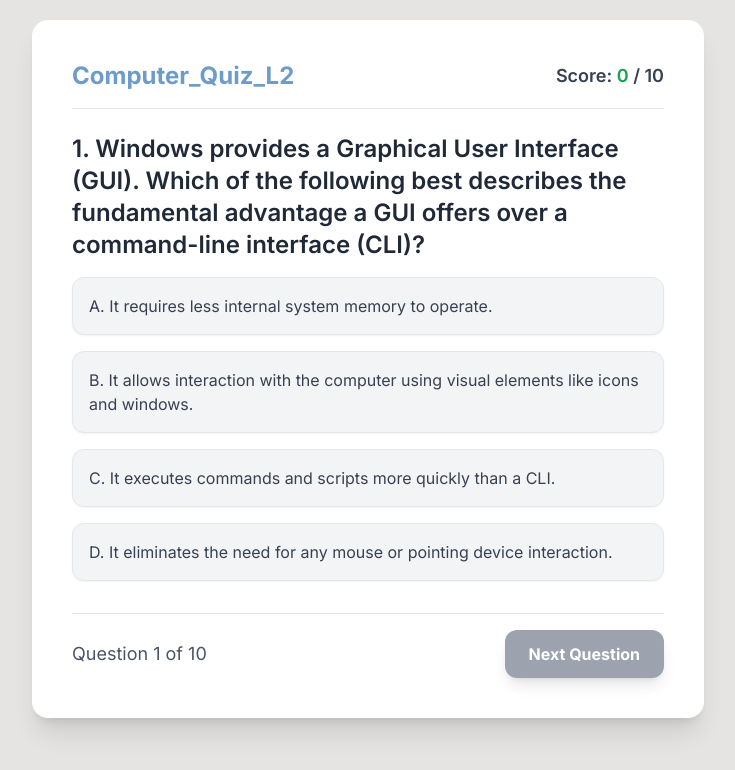
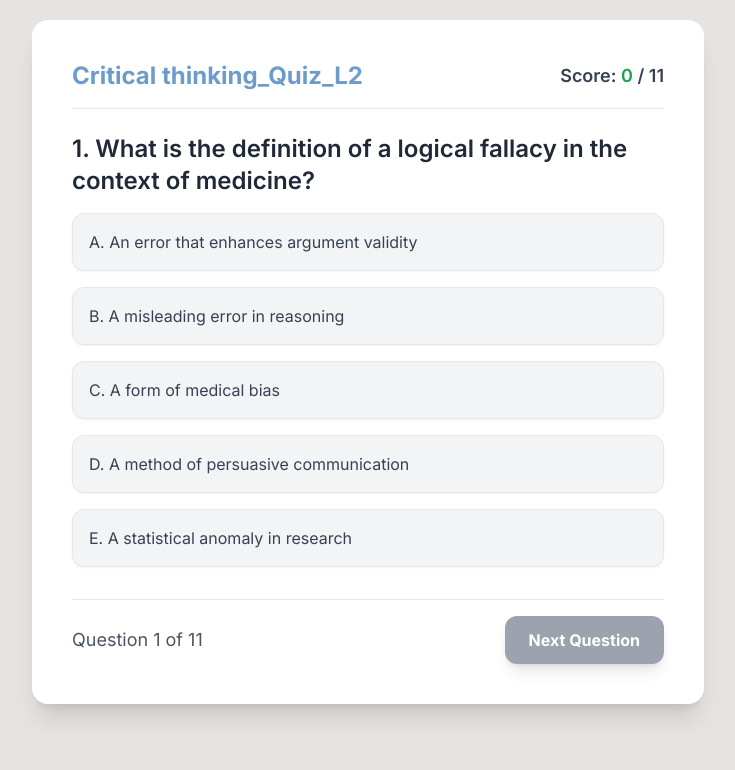
Before and after one commit to shabazrasheed10-rgb/Critical-thinking_Lec2, a plain HTML site: page index.html in a window 1280 px wide. Shown: the whole page, without its empty margins (272-1007 px from the left). Drawn offline with nearby package versions, Linux system fonts and the light colour scheme.

Commit message:
Update index.html

```diff
--- a/index.html
+++ b/index.html
@@ -46,7 +46,7 @@
   <div id="quiz-container" class="w-full max-w-2xl bg-white shadow-xl rounded-2xl p-6 md:p-10">
 
    <div class="flex justify-between items-center mb-6 border-b pb-4 border-gray-200">
-    <h1 class="text-2xl font-bold text-[#6D9BCA]">Computer_Quiz_L2</h1>
+    <h1 class="text-2xl font-bold text-[#6D9BCA]">Critical thinking_Quiz_L2</h1>
 
     <div class="text-lg font-semibold text-gray-700">
       Score: <span id="score-display" class="text-green-600">0</span> / <span id="total-questions">0</span>
@@ -79,107 +79,129 @@
 
   <script>
     const quizData = [
+
             {
-            question: "1. Windows provides a Graphical User Interface (GUI). Which of the following best describes the fundamental advantage a GUI offers over a command-line interface (CLI)?",
+    question: "1. What is the definition of a logical fallacy in the context of medicine?",
     options: [
-                "A. It requires less internal system memory to operate.",
-                "B. It allows interaction with the computer using visual elements like icons and windows.",
-                "C. It executes commands and scripts more quickly than a CLI.",
-                "D. It eliminates the need for any mouse or pointing device interaction."
+        "A. An error that enhances argument validity",
+        "B. A misleading error in reasoning",
+        "C. A form of medical bias",
+        "D. A method of persuasive communication",
+        "E. A statistical anomaly in research"
     ],
-            answer: "B. It allows interaction with the computer using visual elements like icons and windows."
+    answer: "B. A misleading error in reasoning"
 },
 {
-            question: "2. What is the primary purpose of the Start Menu in the Windows operating system?",
+    question: "2. In the example of confirmation bias, what is the primary error in reasoning?",
     options: [
-                "A. To show currently running applications and provide quick access to common system tools.",
-                "B. To display the main workspace where the user interacts with applications.",
-                "C. To serve as the main gateway to access programs, settings, and files.",
-                "D. To temporarily store deleted files for potential recovery."
+        "A. Ignoring all evidence",
+        "B. Accepting evidence from unreliable sources",
+        "C. Focusing only on evidence that supports pre-existing beliefs",
+        "D. Overestimating the consequences of a decision",
+        "E. Misrepresenting an opponent's argument"
     ],
-            answer: "C. To serve as the main gateway to access programs, settings, and files."
+    answer: "C. Focusing only on evidence that supports pre-existing beliefs"
 },
 {
-            question: "3. A user deletes a critical financial report named 'Q3_Earnings.xlsx' from their local 'Documents' folder. Where is this file primarily located immediately after deletion, and what is its status?",
+    question: "3. How does bias affect medical decision-making?",
     options: [
-                "A. It is permanently erased from the hard drive, but a backup copy is stored in the cloud.",
-                "B. It is transferred to a temporary 'Deleted Items' folder accessible only via File Explorer's Quick access.",
-                "C. It is in the Recycle Bin, allowing for temporary storage and potential recovery.",
-                "D. It is moved to the 'System and Security' folder within the Control Panel."
+        "A. It enhances clinical reasoning",
+        "B. It can lead to systematic errors in judgment",
+        "C. It is always beneficial in practice",
+        "D. It has no impact on patient outcomes",
+        "E. It encourages adherence to guidelines"
     ],
-            answer: "C. It is in the Recycle Bin, allowing for temporary storage and potential recovery."
+    answer: "B. It can lead to systematic errors in judgment"
 },
 {
-            question: "4. A user is working on three different applications: a web browser, a word processor, and a spreadsheet program. Which Taskbar function is essential for quickly transitioning between these open programs?",
+    question: "4. What is the primary concern with \"Anchoring Bias\" in a clinical setting?",
     options: [
-                "A. Providing the Search bar to find programs and files.",
-                "B. Displaying the computer's wallpaper and desktop icons.",
-                "C. Allowing switching between open applications.",
-                "D. Managing administrator privileges for the system."
+        "A. It leads to excessive testing",
+        "B. It prevents considering new information",
+        "C. It enhances patient communication",
+        "D. It encourages alternative treatment options",
+        "E. It simplifies complex diagnoses"
     ],
-            // Note: Answer D is kept to match the user's provided key.
-            answer: "C. Allowing switching between open applications."
+    answer: "B. It prevents considering new information"
 },
 {
-            question: "5. A student has created a new document folder named \"New Folder\" in File Explorer and now needs to rename it to \"Health Informatics Notes\". Which sequence of steps correctly renames the folder?",
+    question: "5. What is an example of \"Availability Bias\" in medical practice?",
     options: [
-                "A. Double-click the folder's icon, then right-click inside the open folder, and select 'Rename.'",
-                "B. Right-click on \"New Folder\" and select \"Rename.\"",
-                "C. Drag and drop the folder into the 'Rename' panel within the File Explorer Ribbon.",
-                "D. Select the folder and navigate to the 'Hardware and Sound' category in the Control Panel."
+        "A. Dismissing a rare disease due to recent experiences",
+        "B. Overdiagnosing a condition based on recent encounters",
+        "C. Ignoring symptoms that don't fit the initial diagnosis",
+        "D. Trusting unverified sources for medical information",
+        "E. Focusing solely on patient history"
     ],
-            answer: "B. Right-click on \"New Folder\" and select \"Rename.\""
+    answer: "B. Overdiagnosing a condition based on recent encounters"
 },
 {
-            question: "6. According to 'descriptive folder names.' What is the primary benefit of following this best practice for file organization?",
+    question: "6. What is a consequence of \"Overconfidence Bias\"?",
     options: [
-                "A. It automatically encrypts the folder, making it more secure.",
-                "B. It increases the overall storage capacity of the hard drive.",
-                "C. To make files easier to find and understand their contents at a glance.",
-                "D. It changes the default icon of the folder to a custom image."
+        "A. Increased collaboration among colleagues",
+        "B. Enhanced diagnostic accuracy",
+        "C. Ignoring valid alternative suggestions",
+        "D. Systematic review of all evidence",
+        "E. Improved patient outcomes"
     ],
-            answer: "C. To make files easier to find and understand their contents at a glance."
+    answer: "C. Ignoring valid alternative suggestions"
 },
 {
-            question: "7. A nurse needs to install a new wireless blood pressure monitor that connects directly to the computer via Bluetooth. Which Control Panel category should be used to manage this device installation and configuration?",
+    question: "7. Which bias could be illustrated by a doctor who only orders tests that confirm their initial diagnosis?",
     options: [
-                "A. System and Security",
-                "B. Network and Internet",
-                "C. Appearance and Personalization",
-                "D. Hardware and Sound"
+        "A. Anchoring Bias",
+        "B. Confirmation Bias",
+        "C. Availability Bias",
+        "D. Overconfidence Bias",
+        "E. Post Hoc Ergo Propter Hoc"
     ],
-            answer: "D. Hardware and Sound"
+    answer: "B. Confirmation Bias"
 },
 {
-            question: "8. Which of the following tasks is not explicitly mentioned as an option for personalizing the desktop?",
+    question: "8. How can logical fallacies in medical research impact patient care?",
     options: [
-                "A. Changing the wallpaper.",
-                "B. Adjusting the screen resolution.",
-                "C. Running a diagnostic hardware check.",
-                "D. Customizing colors and themes."
+        "A. They improve patient understanding",
+        "B. They lead to incorrect diagnoses and treatments",
+        "C. They ensure adherence to medical guidelines",
+        "D. They promote evidence-based practices",
+        "E. They enhance communication between professionals"
     ],
-            answer: "C. Running a diagnostic hardware check."
+    answer: "B. They lead to incorrect diagnoses and treatments"
 },
 {
-            question: "9. Why are separate user accounts recommended for different users on a single computer?",
+    question: "9. What is the significance of understanding bias in research and clinical practice?",
     options: [
-                "A. To increase the system's processing speed by dedicating resources to each user.",
-                "B. To allow all users to share a single, unified set of desktop icons and settings.",
-                "C. To eliminate the need for an administrator account on the system.",
-                "D. To maintain distinct security privileges and personalized settings for each user."
+        "A. It guarantees accurate results",
+        "B. It helps in minimizing errors in judgment",
+        "C. It eliminates the need for peer review",
+        "D. It encourages reliance on popular opinion",
+        "E. It simplifies complex medical issues"
     ],
-            answer: "D. To maintain distinct security privileges and personalized settings for each user."
+    answer: "B. It helps in minimizing errors in judgment"
 },
 {
-            question: "10. A user is experiencing slow performance and frequent application crashes. Based on the troubleshooting tips in the lecture, which action is the most general but often the most immediate solution for *many* common issues?",
+    question: "10. Which scenario best exemplifies a \"Strawman Argument\"?",
     options: [
-                "A. Clearing the browser cache and cookies.",
-                "B. Running an extensive antivirus scan of the entire system.",
-                "C. Checking for and installing new Windows updates.",
-                "D. Restarting the computer."
+        "A. Ignoring contrary evidence in a study",
+        "B. Misrepresenting a doctor's treatment plan to discredit it",
+        "C. Assuming a diagnosis based on initial symptoms",
+        "D. Attacking a colleague's character during a discussion",
+        "E. Predicting severe outcomes from minor changes"
     ],
-            answer: "D. Restarting the computer."
+    answer: "B. Misrepresenting a doctor's treatment plan to discredit it"
+},
+{
+    question: "11. What strategy can minimize the influence of logical fallacies in clinical judgment?",
+    options: [
+        "A. Relying solely on expert opinions",
+        "B. Engaging in critical analysis and evidence evaluation",
+        "C. Following established protocols without question",
+        "D. Prioritizing personal experience over research",
+        "E. Dismissing alternative viewpoints"
+    ],
+    answer: "B. Engaging in critical analysis and evidence evaluation"
 }
+
     ];
 
         let currentQuestionIndex = 0;
```
Lines whose indentation alone changed are shown as unchanged.
